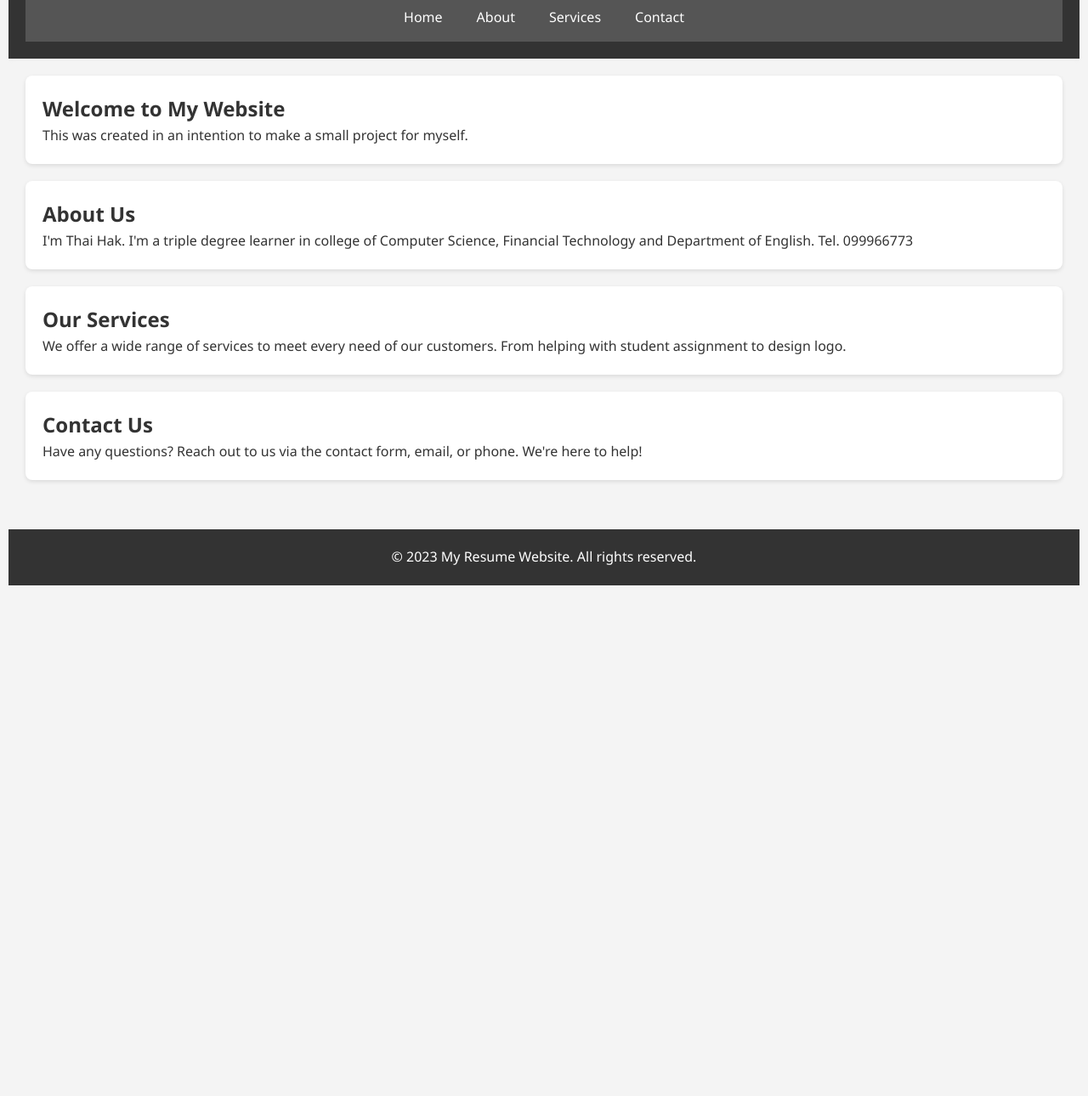
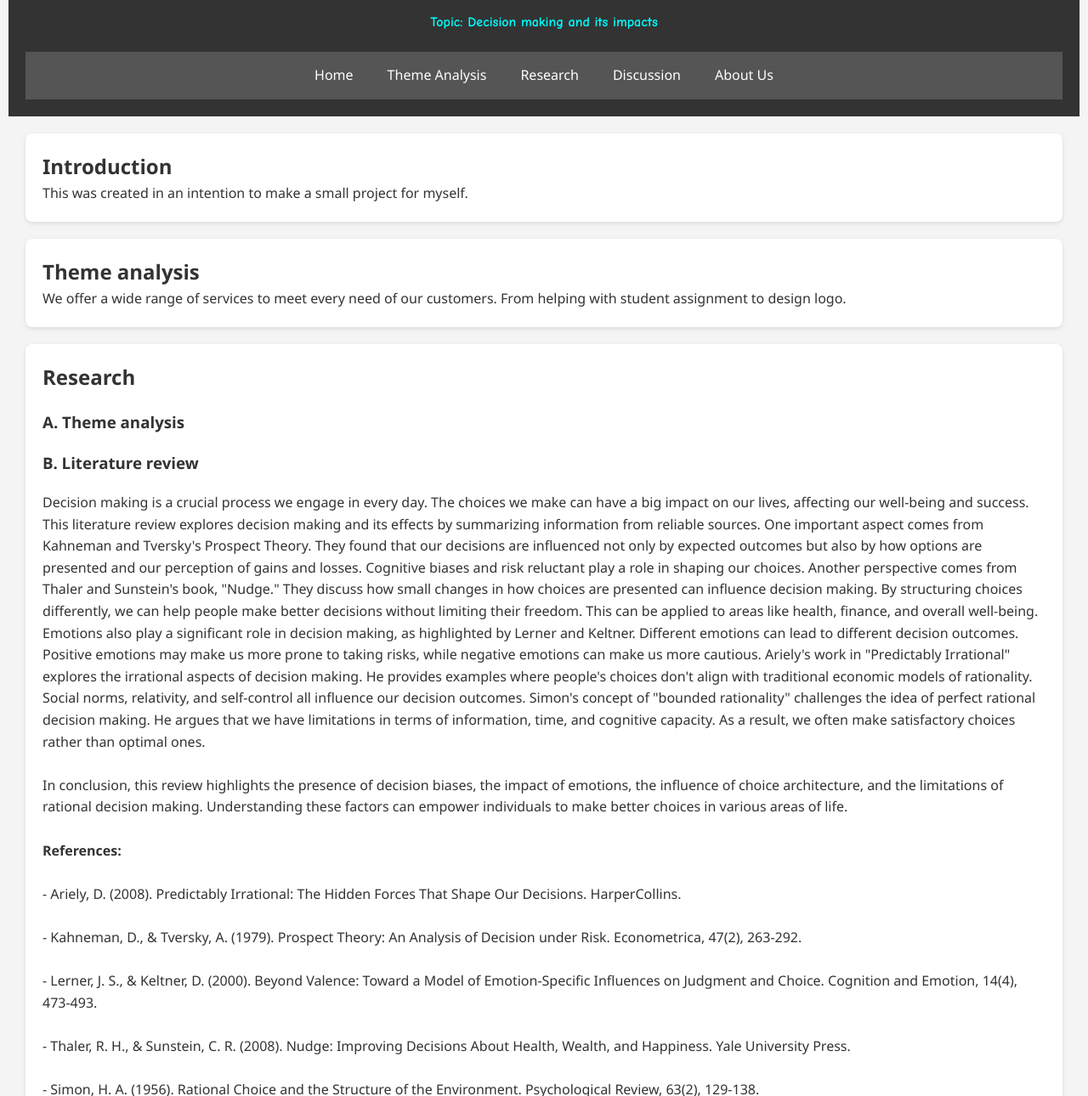
Before and after one commit to Watashiwa-Hak/Assignment01, a plain HTML site: page index.html in a window 1280 px wide. Shown: the part 101-1391 px from the top of the page at 85% size. Before the commit the page ends 800 px from the top, so only its background shows below. Drawn offline with Linux system fonts and the light colour scheme.

Commit message:
Add files via upload

```diff
--- a/index.html
+++ b/index.html
@@ -3,7 +3,7 @@
   <head>
     <meta charset="UTF-8" />
     <meta name="viewport" content="width=device-width, initial-scale=1.0" />
-    <title>LS Assignment</title>
+    <title>LS assignment</title>
     <link rel="stylesheet" href="style.css" />
     <style>
       @keyframes jelly {
@@ -24,7 +24,7 @@
         }
       }
 
-      h1 {
+      h1,h4 {
         animation: jelly 1s infinite;
         color: cyan;
         font-family: "Comic Sans MS", cursive;
@@ -33,22 +33,66 @@
   </head>
   <body>
     <header id="glowing-header">
-      <h1>My Resume</h1>
+      <h1>LS Assignment</h1>
+      <h4>Topic: Decision making and its impacts</h4>
       <nav>
         <ul>
           <li><a href="#home">Home</a></li>
-          <li><a href="#about">About</a></li>
-          <li><a href="#services">Services</a></li>
-          <li><a href="#contact">Contact</a></li>
+          <li><a href="#theme">Theme Analysis</a></li>
+          <li><a href="#research">Research</a></li>
+          <li><a href="#discussion">Discussion</a></li>
+          <li><a href="#about">About Us</a></li>
+
         </ul>
       </nav>
     </header>
 
     <main>
       <section id="home">
-        <h2>Welcome to My Website</h2>
+        <h2>Introduction</h2>
         <p>
           This was created in an intention to make a small project for myself.
+        </p>
+      </section>
+
+      <section id="theme">
+        <h2>Theme analysis </h2>
+          We offer a wide range of services to meet every need of our customers.
+          From helping with student assignment to design logo.
+        </p>
+      </section>
+
+      <section id="research">
+        <h2>Research </h2>
+        <h3>A. Theme analysis</h3>
+        <p></p>
+        <h3>B. Literature review</h3>
+        <p>Decision making is a crucial process we engage in every day. The choices we make can have a big impact on our lives, affecting our well-being and success. This literature review explores decision making and its effects by summarizing information from reliable sources.
+          One important aspect comes from Kahneman and Tversky's Prospect Theory. They found that our decisions are influenced not only by expected outcomes but also by how options are presented and our perception of gains and losses. Cognitive biases and risk reluctant play a role in shaping our choices.
+          Another perspective comes from Thaler and Sunstein's book, "Nudge." They discuss how small changes in how choices are presented can influence decision making. By structuring choices differently, we can help people make better decisions without limiting their freedom. This can be applied to areas like health, finance, and overall well-being.
+          Emotions also play a significant role in decision making, as highlighted by Lerner and Keltner. Different emotions can lead to different decision outcomes. Positive emotions may make us more prone to taking risks, while negative emotions can make us more cautious.
+          Ariely's work in "Predictably Irrational" explores the irrational aspects of decision making. He provides examples where people's choices don't align with traditional economic models of rationality. Social norms, relativity, and self-control all influence our decision outcomes.
+          Simon's concept of "bounded rationality" challenges the idea of perfect rational decision making. He argues that we have limitations in terms of information, time, and cognitive capacity. As a result, we often make satisfactory choices rather than optimal ones.</p><br>
+         <p> In conclusion, this review highlights the presence of decision biases, the impact of emotions, the influence of choice architecture, and the limitations of rational decision making. Understanding these factors can empower individuals to make better choices in various areas of life.</p><br>
+        <p> <b>References:</b> </p><br>
+         <p>- Ariely, D. (2008). Predictably Irrational: The Hidden Forces That Shape Our Decisions. HarperCollins.</p> <br>
+         <p>- Kahneman, D., & Tversky, A. (1979). Prospect Theory: An Analysis of Decision under Risk. Econometrica, 47(2), 263-292.</p> <br>
+          <p>- Lerner, J. S., & Keltner, D. (2000). Beyond Valence: Toward a Model of Emotion-Specific Influences on Judgment and Choice. Cognition and Emotion, 14(4), 473-493.</p> <br>
+          <p>- Thaler, R. H., & Sunstein, C. R. (2008). Nudge: Improving Decisions About Health, Wealth, and Happiness. Yale University Press.</p> <br>
+          <p>- Simon, H. A. (1956). Rational Choice and the Structure of the Environment. Psychological Review, 63(2), 129-138.</p> <br>
+          </p>
+        <h3>C. Research problem</h3>
+        <p></p>
+        <h3>D. Research Participant and research questions</h3>
+        <p></p>
+
+      </section>
+
+      <section id="discussion">
+        <h2>Discussion</h2>
+        <p>
+          Have any questions? Reach out to us via the contact form, email, or
+          phone. We're here to help!
         </p>
       </section>
 
@@ -60,26 +104,10 @@
           099966773
         </p>
       </section>
-
-      <section id="services">
-        <h2>Our Services</h2>
-        <p>
-          We offer a wide range of services to meet every need of our customers.
-          From helping with student assignment to design logo.
-        </p>
-      </section>
-
-      <section id="contact">
-        <h2>Contact Us</h2>
-        <p>
-          Have any questions? Reach out to us via the contact form, email, or
-          phone. We're here to help!
-        </p>
-      </section>
     </main>
 
     <footer>
-      <p>&copy; 2023 My Resume Website. All rights reserved.</p>
+      <p>&copy; 2023 by Group 2. All rights reserved.</p>
     </footer>
     <script src="script.js"></script>
   </body>
```
